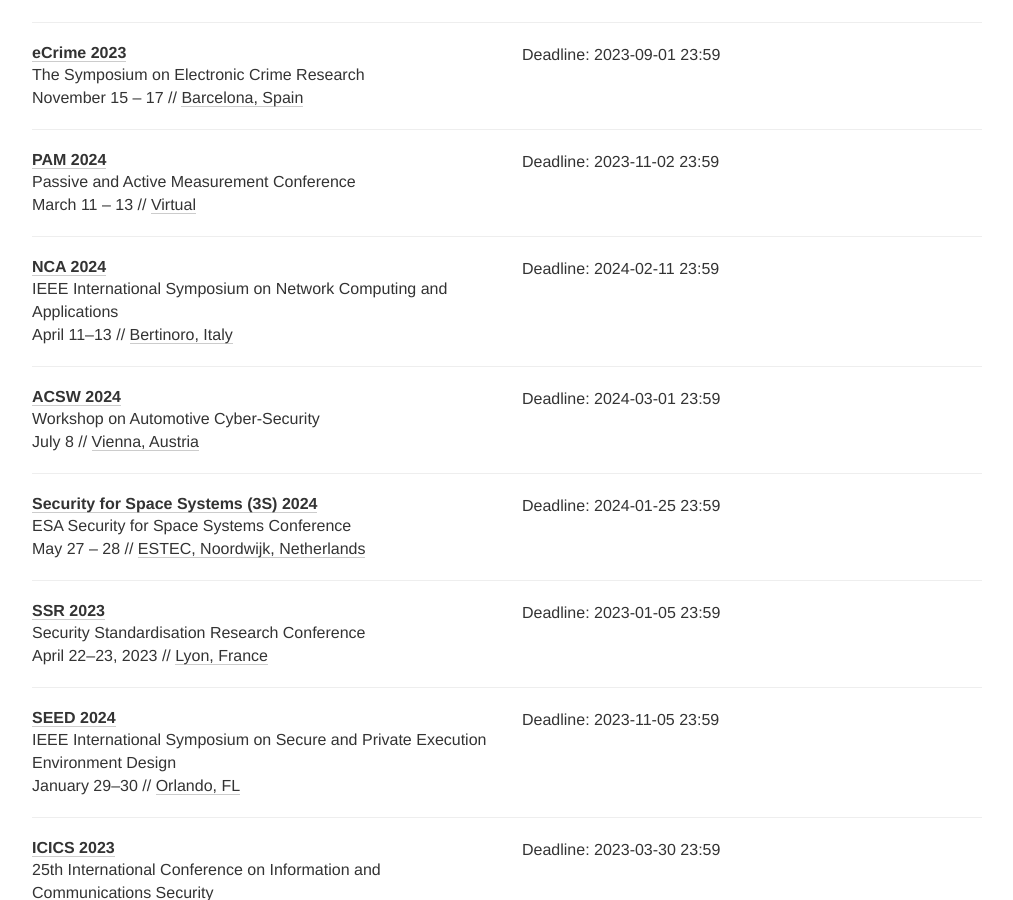
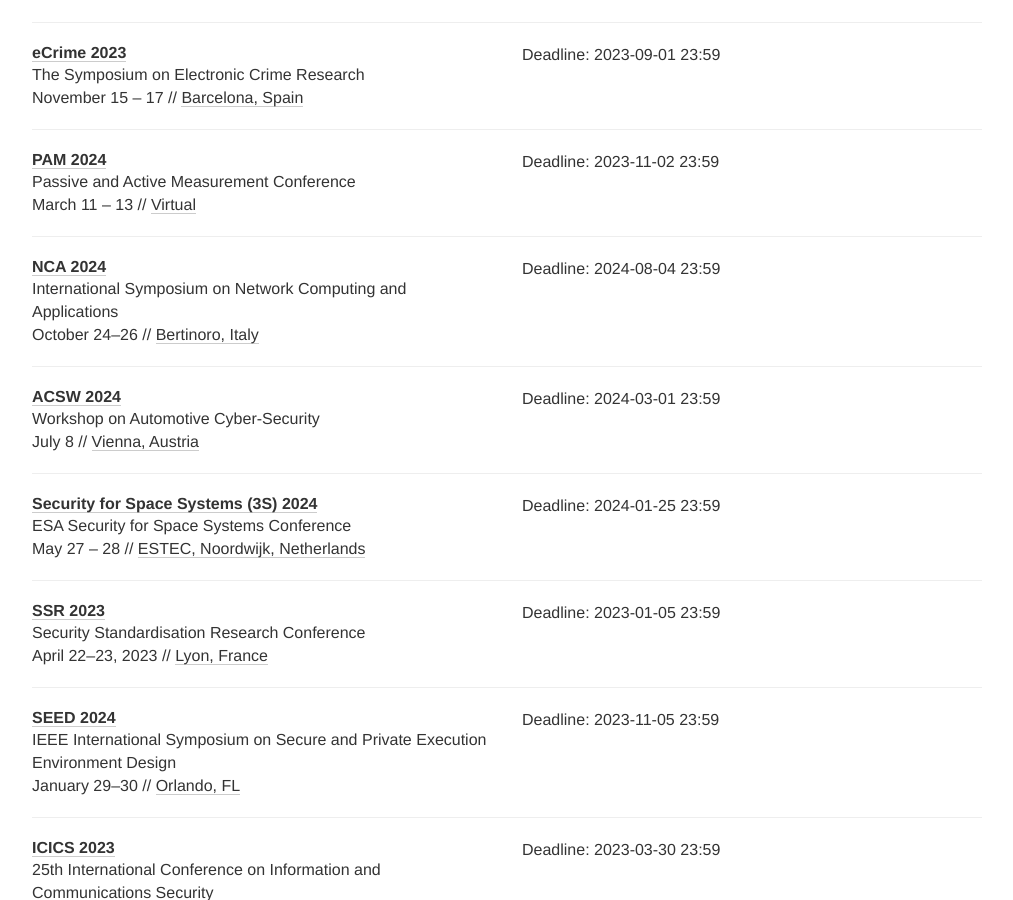
Before and after one commit to sec-deadlines/sec-deadlines.github.io, a Jekyll site: the page built from index.html, in a window 1280 px wide and 900 px high, scrolled down 7493 px. Shown: the whole window, without its empty margins (133-1146 px from the left). Built offline with Jekyll 4.4.1, drawn with Linux system fonts in a browser that asks for light colours; nearby versions of some CDN libraries; comment, search, counter and statistics services are not loaded.

Commit message:
Updated deadline for NCA 2024

```diff
--- a/_data/conferences.yml
+++ b/_data/conferences.yml
@@ -448,11 +448,11 @@
   tags: [SEC, PRIV, CONF]
 
 - name: NCA
-  description: IEEE International Symposium on Network Computing and Applications
+  description: International Symposium on Network Computing and Applications
   year: 2024
   link: https://www.nca-ieee.org/2024/index.html
-  deadline: ["2024-02-11 23:59"]
-  date: April 11-13
+  deadline: ["2024-08-04 23:59"]
+  date: October 24-26
   place: Bertinoro, Italy
   tags: [SEC, CONF]
 
```
